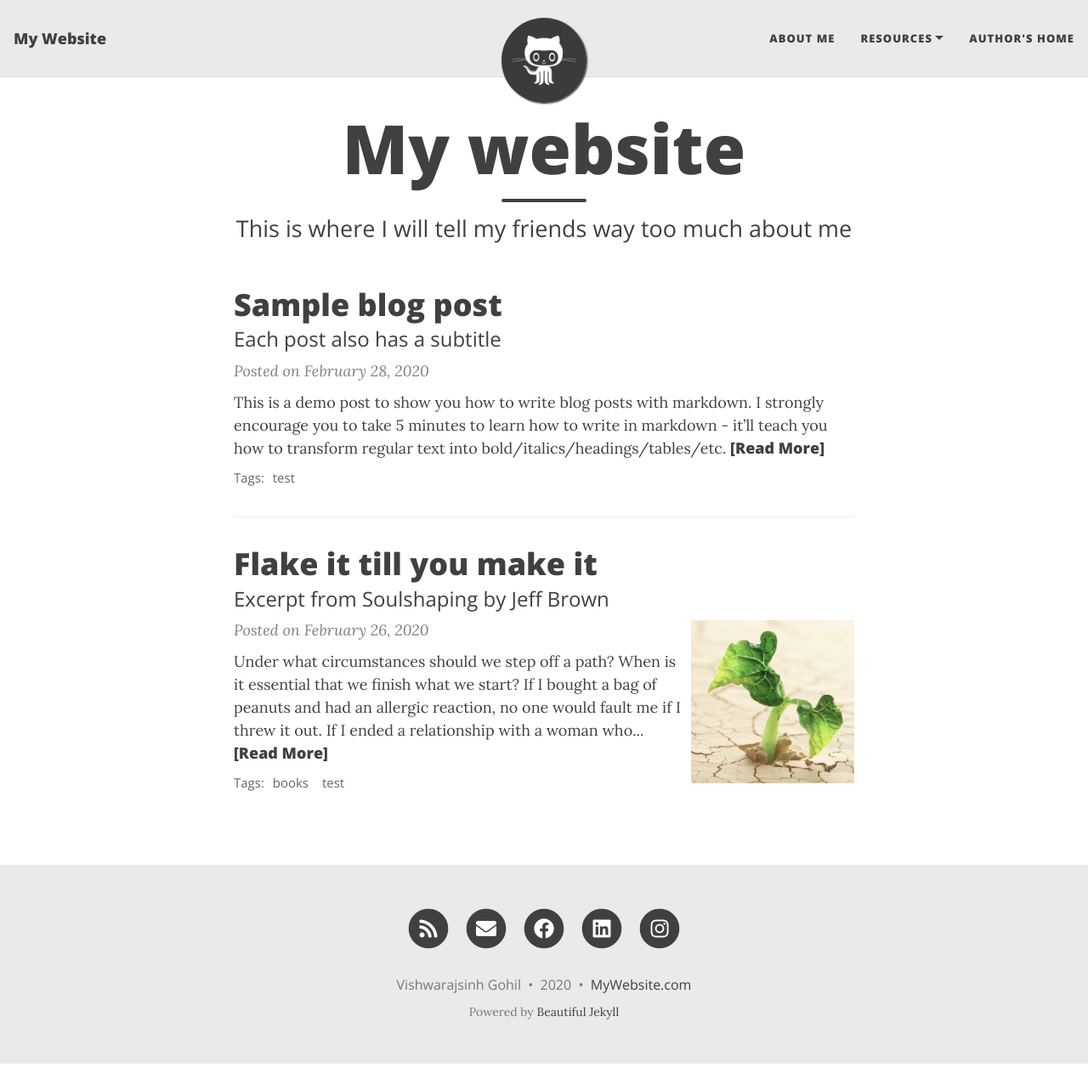
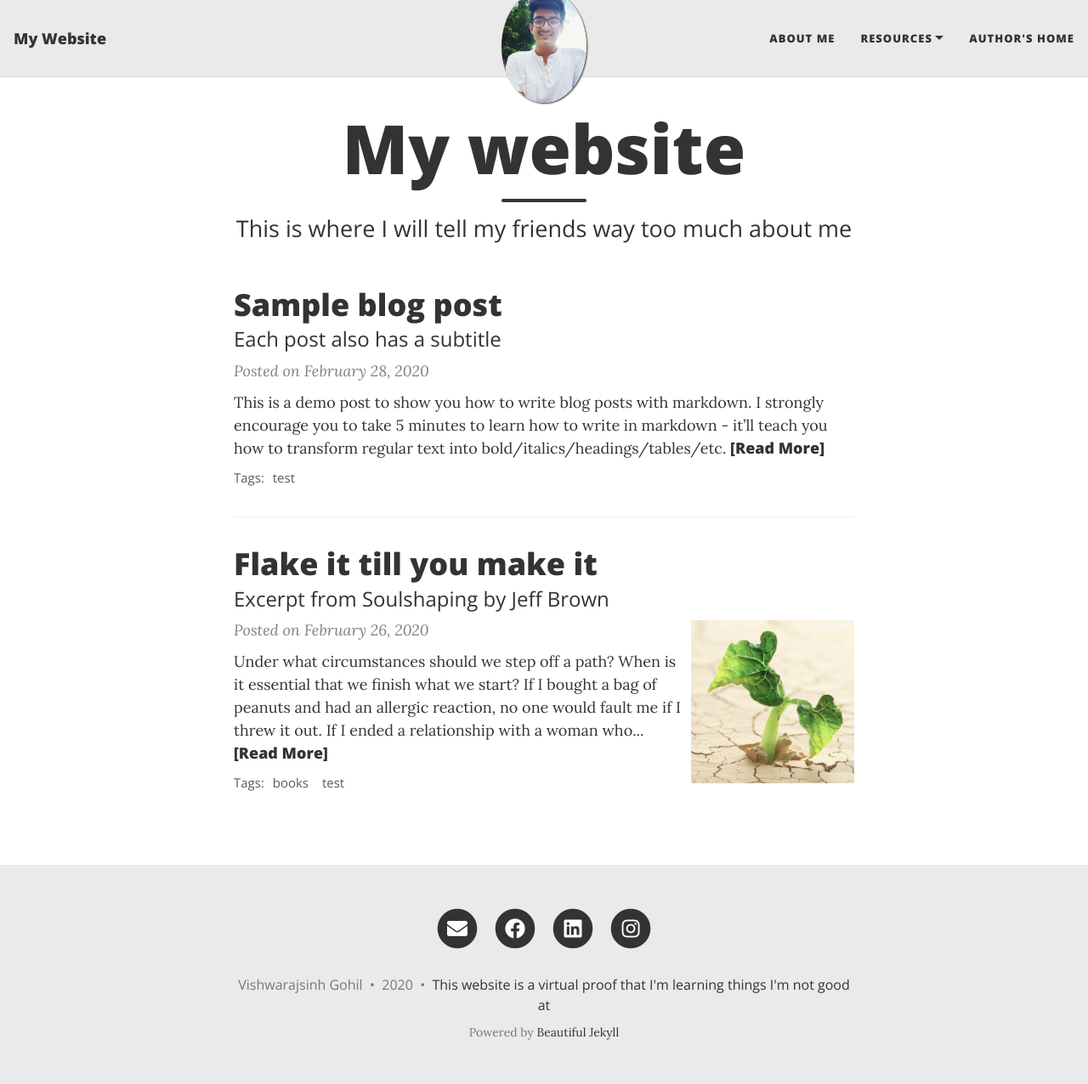
Before and after one commit to Vishwaraj2812/mypage, a Jekyll site: the page built from index.html, in a window 1280 px wide and 1276 px high. Shown: the whole window at 85% size. Built offline with Jekyll 4.4.1, drawn with Linux system fonts in a browser that asks for light colours; nearby versions of some CDN libraries; the list of posts is cut into pages by our own code; some of the changed lines change nothing that is shown.

Commit message:
Update _config.yml

```diff
--- a/_config.yml
+++ b/_config.yml
@@ -7,6 +7,7 @@
 
 # Name of website
 title: My Website
+subtitle: Hope you learn something new from here!
 
 # Your name to show in the footer
 author: Vishwarajsinh Gohil
@@ -24,7 +25,7 @@ navbar-links:
 
 # Image to show in the navigation bar - works best with a square image
 # Remove this parameter if you don't want an image in the navbar
-avatar: "/assets/img/avatar-icon.png"
+avatar: "/assets/img/Vishwaraj.png"
 
 # By default, the image is cut into a circle. You can disable this behaviour by setting 'round-avatar: false'
 round-avatar: true
@@ -40,17 +41,17 @@ round-avatar: true
 # Uncomment the links you want to show and add your information to each one.
 social-network-links:
   email: "vishwaraj.gohil.2612@gmail.com"
-  facebook: https://www.facebook.com/vishwaraj2812
+  facebook: vishwaraj2812
 #  github: daattali
 #  twitter: daattali
 #  patreon: DeanAttali
 #  youtube: c/daattali
 #  reddit: yourname
-  linkedin: https://www.linkedin.com/in/vishwaraj2812/
+  linkedin: vishwaraj2812
 #  xing: yourname
 #  stackoverflow: "3943160/daattali"
 #  snapchat: deanat78
-  instagram: https://www.instagram.com/vishwarajsinh.gohil/
+  instagram: vishwarajsinh.gohil
 #  spotify: yourname
 #  telephone: +14159998888
 #  steam: deanat78
@@ -64,7 +65,7 @@ social-network-links:
 
 # If you want to show a link to an RSS in the footer, add the site description here.
 # If you don't want to show an RSS link, remove the following line.
-rss-description: This website is a virtual proof that I'm learning things I'm not good at
+# rss-description: This website is a virtual proof that I'm learning things I'm not good at
 
 # --- General options --- #
 
@@ -78,7 +79,7 @@ share-links-active:
 
 # How to display the link to your website in the footer
 # Remove this if you don't want a link in the footer
-url-pretty: "MyWebsite.com"
+url-pretty: "This website is a virtual proof that I'm learning things I'm not good at"
 
 # Excerpt word length - Truncate the excerpt of each post on the feed page to the specified number of words
 excerpt_length: 50
@@ -97,15 +98,18 @@ feed_show_tags: true
 # Personalize the colours in your website. Colour values can be any valid CSS colour
 
 navbar-col: "#EAEAEA"
-navbar-text-col: "#404040"
+# navbar-text-col: "#404040"
+navbar-text-col: "#333333"
 navbar-border-col: "#DDDDDD"
 page-col: "#FFFFFF"
-text-col: "#404040"
+# text-col: "#404040"
+text-col: "#333333"
 link-col: "#008AFF"
 hover-col: "#0085A1"
 footer-col: "#EAEAEA"
 footer-text-col: "#777777"
-footer-link-col: "#404040"
+# footer-link-col: "#404040"
+footer-link-col: "#333333"
 
 # Alternatively, the navbar, footer, and page background can be set to an image
 # instead of colour
@@ -187,7 +191,7 @@ date_format: "%B %-d, %Y"
 # --- You don't need to touch anything below here (but you can if you want) --- #
 
 # Output options (more information on Jekyll's site)
-timezone: "America/Toronto"
+timezone: "Asia/Kolkata"
 markdown: kramdown
 highlighter: rouge
 permalink: /:year-:month-:day-:title/
```
